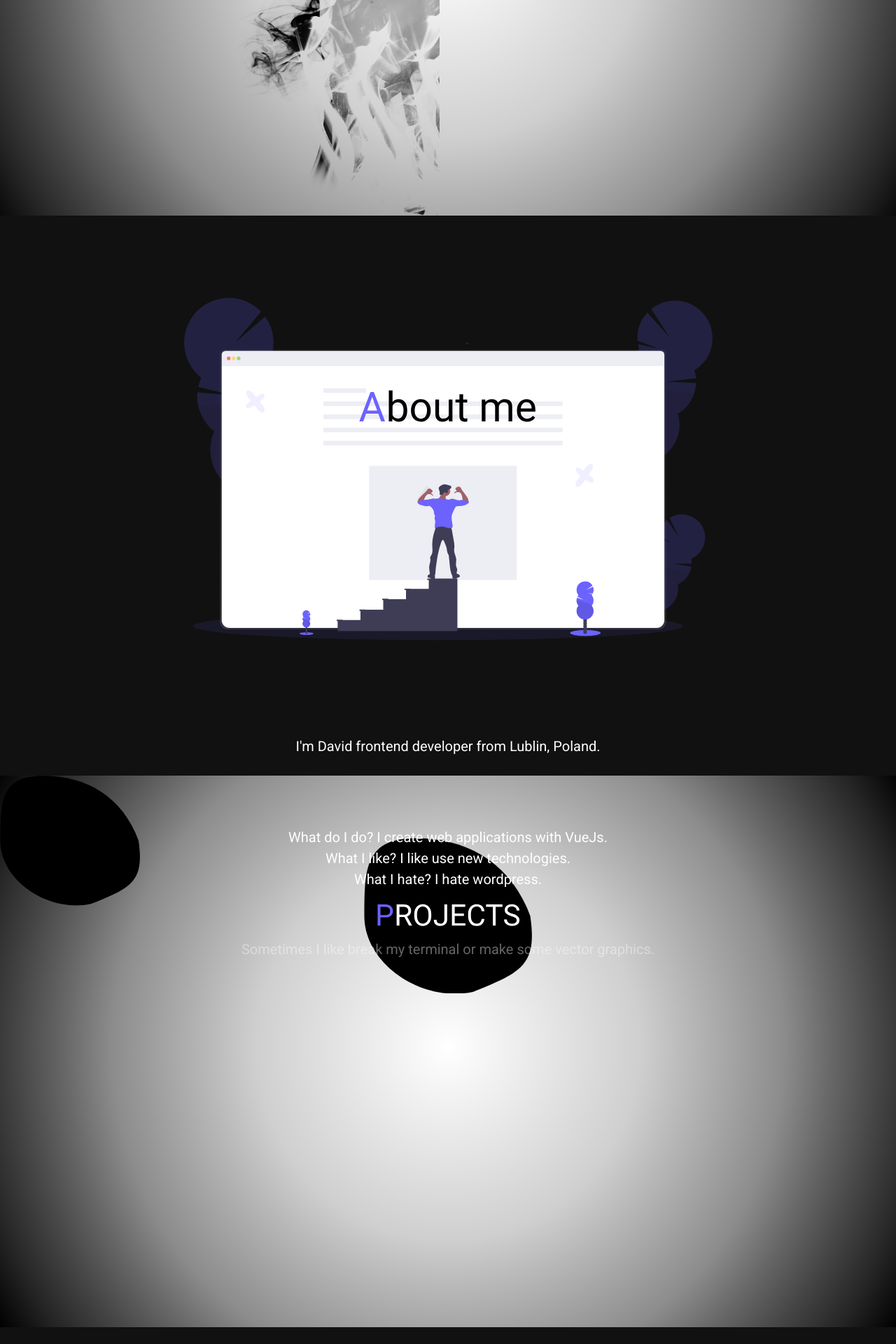
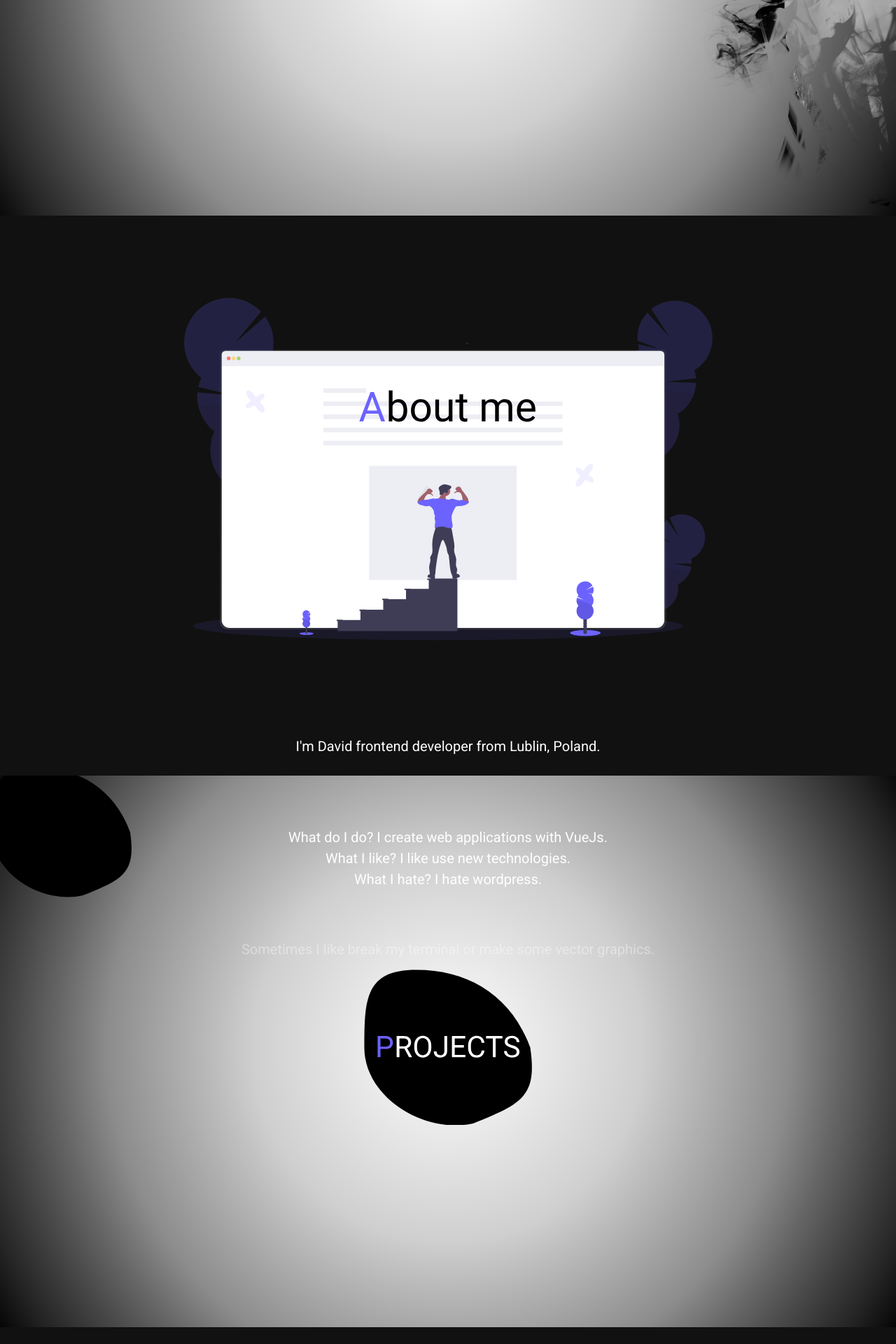
Before and after one commit to DawidRoguziak/personalWebsite, a Vue app: page / in a window 1280 px wide. Shown: the part 468-2388 px from the top of the page at 70% size. After the commit the page ends 2364 px from the top, so only its background shows below. Built offline with nearby package versions, Linux system fonts and the light colour scheme.

Commit message:
refactor css

```diff
--- a/src/assets/styles/pageStyle.scss
+++ b/src/assets/styles/pageStyle.scss
@@ -23,3 +23,7 @@ body::-webkit-scrollbar {
 .relative {
   position: relative;
 }
+
+.padding-0 {
+ padding: 0 !important;
+}
--- a/src/components/svg/SVGProjectItem.vue
+++ b/src/components/svg/SVGProjectItem.vue
@@ -1,7 +1,12 @@
 <template>
-    <svg width="200" viewBox="0 0 282 262" fill="none" xmlns="http://www.w3.org/2000/svg">
-        <path ref="hex" id="project-item-hex" d="M276 119.273L207.446 238.465L69.9464 238.692L1.00019 119.727L69.5538 0.534994L207.054 0.30834L276 119.273Z" fill="url(#paint0_linear)"/>
-        <path d="M279 130.914C291.5 213.5 264 226 183 258.5C97.5 276.586 0.5 212.376 0.5 130.914C0.5 49.4523 2.11972 0.5 88 0.5C173.88 0.5 246.5 42.5 279 130.914Z" fill="black"/>
+        <svg width="200" viewBox="0 0 282 262" fill="none"
+             xmlns="http://www.w3.org/2000/svg">
+            <path ref="hex" id="project-item-hex"
+                  d="M276 119.273L207.446 238.465L69.9464 238.692L1.00019 119.727L69.5538 0.534994L207.054 0.30834L276 119.273Z"
+                  fill="url(#paint0_linear)"/>
+            <path ref="ellipse"
+                  d="M279 130.914C291.5 213.5 264 226 183 258.5C97.5 276.586 0.5 212.376 0.5 130.914C0.5 49.4523 2.11972 0.5 88 0.5C173.88 0.5 246.5 42.5 279 130.914Z"
+                  fill="black"/>
             <defs>
                 <linearGradient id="paint0_linear" x1="265" y1="27" x2="23.5" y2="223.5" gradientUnits="userSpaceOnUse">
                     <stop offset="0.524095" stop-color="#161523"/>
@@ -15,12 +20,52 @@
     export default {
         name: "SVGProjectItem",
 
+        data() {
+            return {
+                timeline: null,
+            }
+        },
+
+        props: {
+            timelineProps: {
+                type: Object,
+                default: () => ({})
+            },
+
+            startProps: {
+                type: Object,
+                default: () => ({})
+            }
+        },
+
         mounted() {
+            this.initGsap();
+            console.log('weszłó', this.$refs.svgElem)
+            window.addEventListener('mouseenter', this.$refs.svgElem, this.toHex);
+            window.addEventListener('mouseleave', this.$refs.svgElem, this.toEllipse);
+        },
 
+        destroyed() {
+            window.removeEventListener('mouseenter', this.$refs.svgElem, this.toHex)
+            window.removeEventListener('mouseleave', this.$refs.svgElem, this.toEllipse);
         },
 
         methods: {
+            initGsap() {
+                this.$gsap.set([this.$refs.hex], this.startProps);
+                this.timeline = this.$gsap.timeline(this.timelineProps);
+            },
 
+            toHex() {
+                console.log('test')
+                this.timeline.to(this.$refs.ellipse, {duration: 1, visibility: 'visible', morphSVG: this.$refs.hex});
+            },
+
+            toEllipse() {
+                // this.timeline.to(this.$refs.ellipse, {duration:1, morphSVG: this.$refs.hex});
+                // this.timeline.to(this.$refs.hex, {duration: 1, visibility: 'visible', morphSVG: this.$refs.ellipse});
+
+            },
         }
     }
 </script>
--- a/src/sections/HelloSection.vue
+++ b/src/sections/HelloSection.vue
@@ -1,11 +1,11 @@
 <template>
     <section id="hello">
     <v-row :align="'center'" :justify="'center'" class="full-vh welcome-section">
-        <v-col :align="'right'">
+        <v-col class="padding-0" :align="'right'" cols="12" sm="12" md="12" xl="6">
             <img :src="image" class="full-vh display-xs-none face-img">
         </v-col>
 
-        <v-col>
+        <v-col class="padding-0" cols="12" sm="12" md="12" xl="6" >
             <div class="who-i-am right-side">
                 <div>
                     <type-writer :letters-to-wrap="[0]"
--- a/src/sections/ProjectSection.vue
+++ b/src/sections/ProjectSection.vue
@@ -1,8 +1,8 @@
 <template>
     <section id="projects">
         <v-row class="full-vh about-me-section">
-            <v-col cols="12">
-                <div class="projects-grid-container full-vh">
+            <v-col class="padding-0" cols="12">
+                <div class="projects-grid-container full-vh padding-0">
                     <s-v-g-ellipse :id="'section-title-background'" ></s-v-g-ellipse>
                     <s-v-g-projects :id="'section-title'"/>
 
@@ -25,19 +25,19 @@
 </script>
 
 <style scoped lang="scss">
-    #projects {
+    #projects > div {
         background-image: $backgroundGradient;
     }
 
     .projects-grid-container {
         display: grid;
         grid-template-columns: 30% 40% 30%;
-        grid-template-rows: 50% 50%;
+        grid-template-rows: 33% 34% 33%;
     }
 
     #section-title, #section-title-background {
         grid-column: 2;
-        grid-row: 1;
+        grid-row: 2;
         justify-self: center;
         align-self: center;
         width: 15rem;
```
Lines whose indentation alone changed are shown as unchanged.
